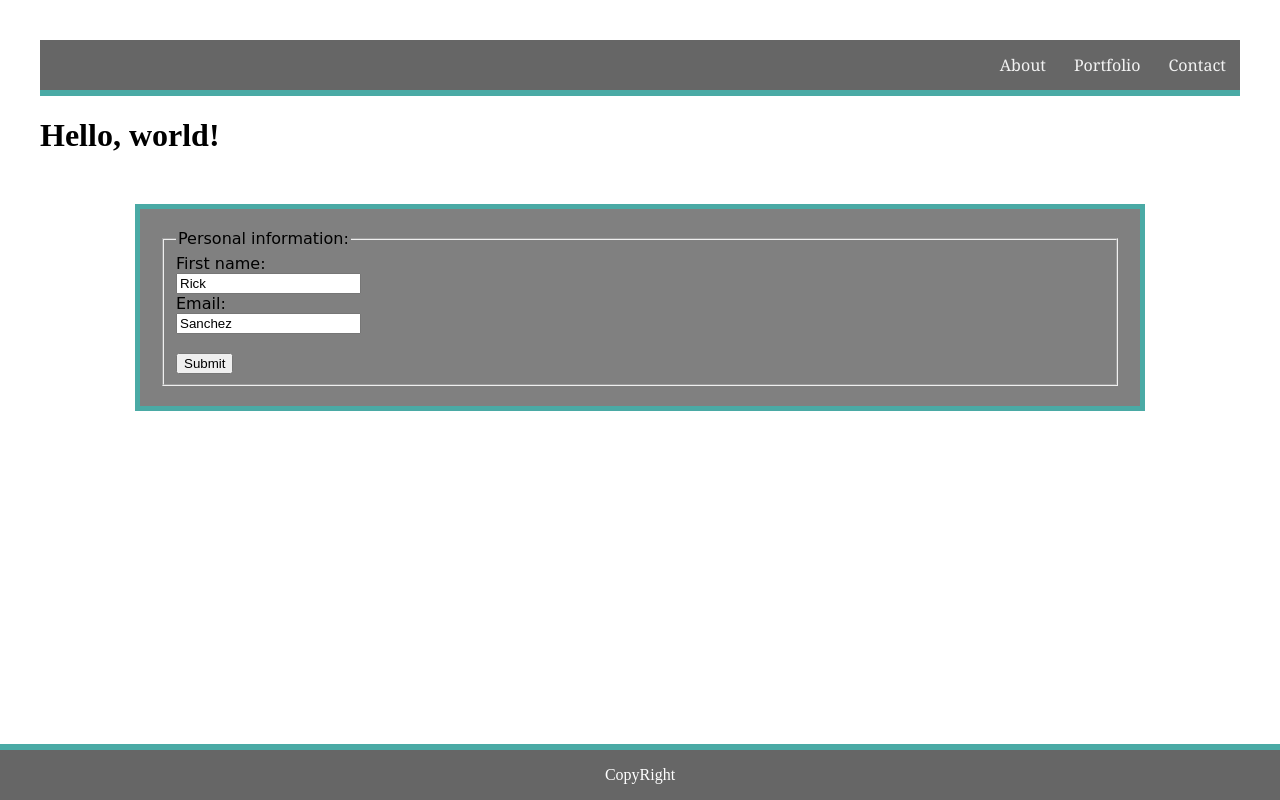
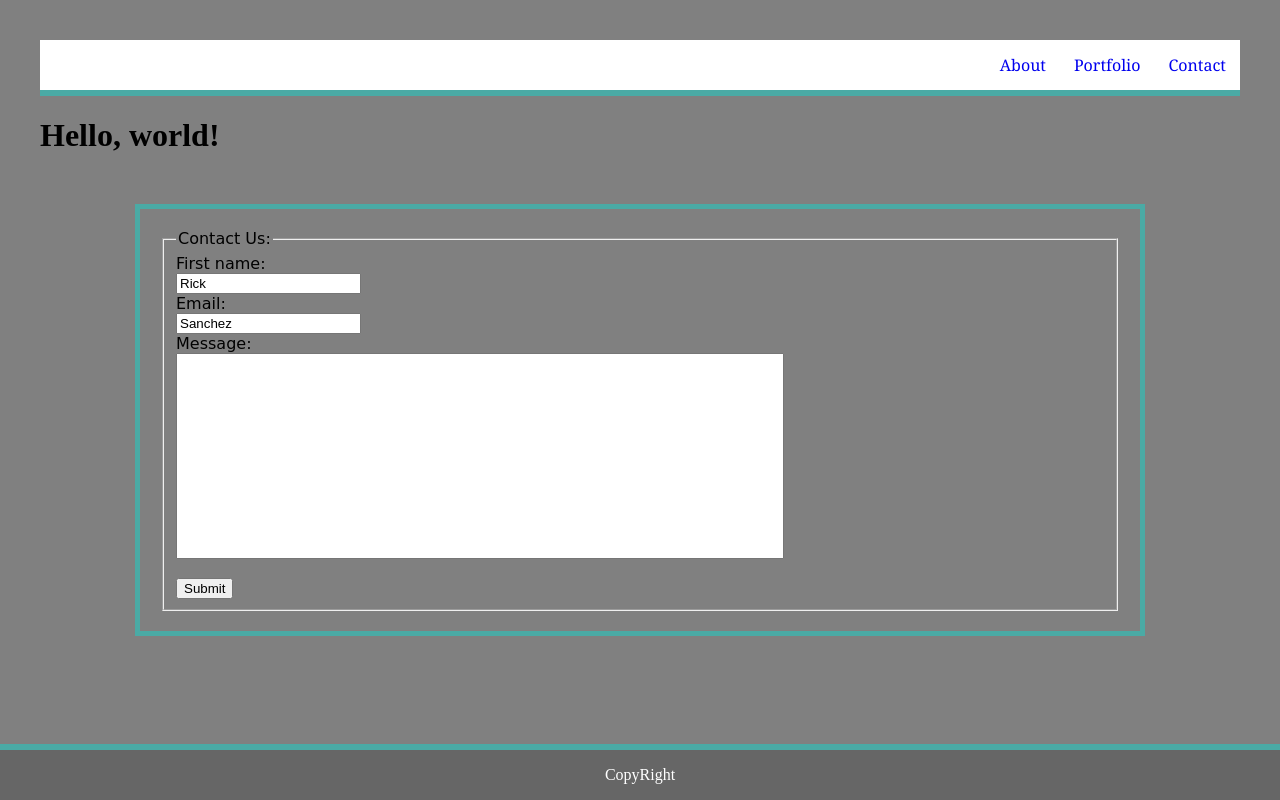
Before and after one commit to marcuswhitmore/Basic-Portfolio, a plain HTML site: page contact.html in a window 1280 px wide. Drawn offline with Linux system fonts and the light colour scheme.

Commit message:
font color change

```diff
--- a/assets/css/style.css
+++ b/assets/css/style.css
@@ -5,7 +5,7 @@ head {
 /* Style the navbar */
 #navbar {
     overflow: hidden;
-    background-color: #666666;
+    background-color: #ffffff;
     font-family: 'Georgia', Times, Times New Roman, serif;
     border-bottom: 6px solid #4aaaa5;
   }
@@ -14,11 +14,10 @@ head {
   #navbar a {
     float: right;
     display: block;
-    color: #f2f2f2;
+    color: #gray;
     text-align: left;
     padding: 14px;
     text-decoration: none;
-
   }
 
   #home {
@@ -42,6 +41,7 @@ img {
 
 body {
   margin: 40px;
+  background-color: gray;
 }
 
 .wrapper {
@@ -59,6 +59,11 @@ body {
   padding: 20px;
   font-size: 150%;
 }
+
+#message {
+  height: 200px;
+  width: 600px;
+}
 .footer {
     position: fixed;
     left: 0;
--- a/contact.html
+++ b/contact.html
@@ -26,11 +26,13 @@
 
 <form action="/action_page.php">
   <fieldset>
-    <legend>Personal information:</legend>
+    <legend>Contact Us:</legend>
     First name:<br>
     <input type="text" name="firstname" value="Rick"><br>
     Email:<br>
-    <input type="text" name="lastname" value="Sanchez"><br><br>
+    <input type="text" name="lastname" value="Sanchez"><br>
+   Message:<br>
+    <input id="message" type="text" name="lastname" ><br><br>
     <input type="submit" value="Submit">
   </fieldset>
 </form>
```
